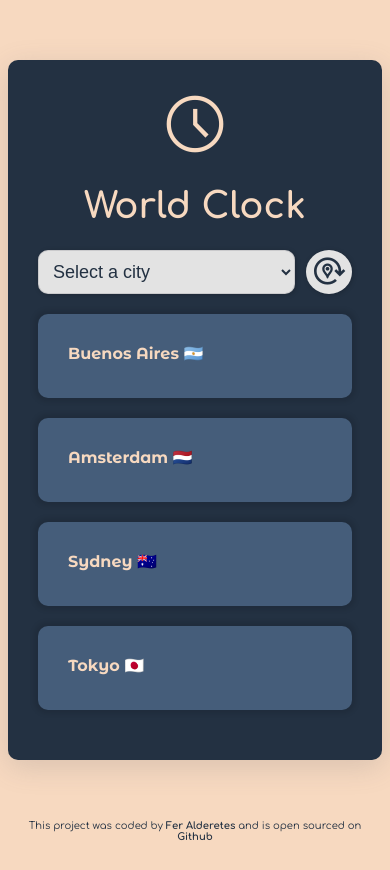
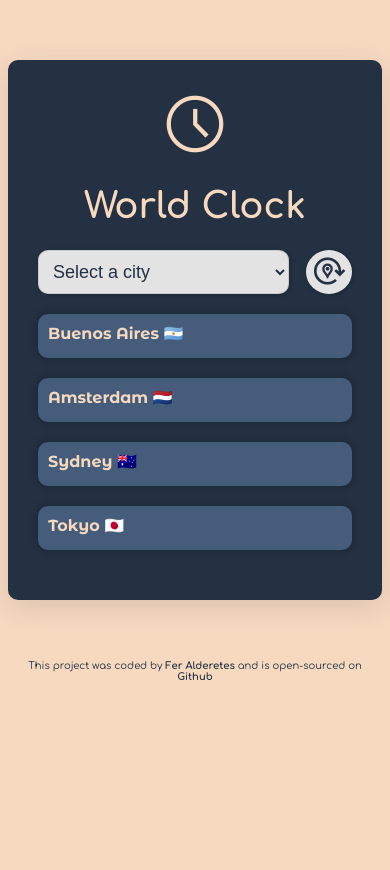
Before and after one commit to feralderetes/world-clock, a plain HTML site: page index.html in a window 390 px wide. After the commit the page ends 844 px from the top, so only its background shows below. Drawn offline with nearby package versions, Linux system fonts and the light colour scheme; a script that the page names is missing.

Commit message:
Added less padding to city elements in small screens

```diff
--- a/css/style.css
+++ b/css/style.css
@@ -152,7 +152,11 @@ a:hover {
   }
 
   select {
-    width: 82%;
+    width: 80%;
+  }
+
+  .city {
+    padding: 10px;
   }
 
   .date {
--- a/index.html
+++ b/index.html
@@ -118,7 +118,7 @@
         rel="noopener noreferrer"
         >Fer Alderetes</a
       >
-      and is open sourced on
+      and is open-sourced on
       <a
         href="https://github.com/feralderetes/world-clock"
         target="_blank"
```
